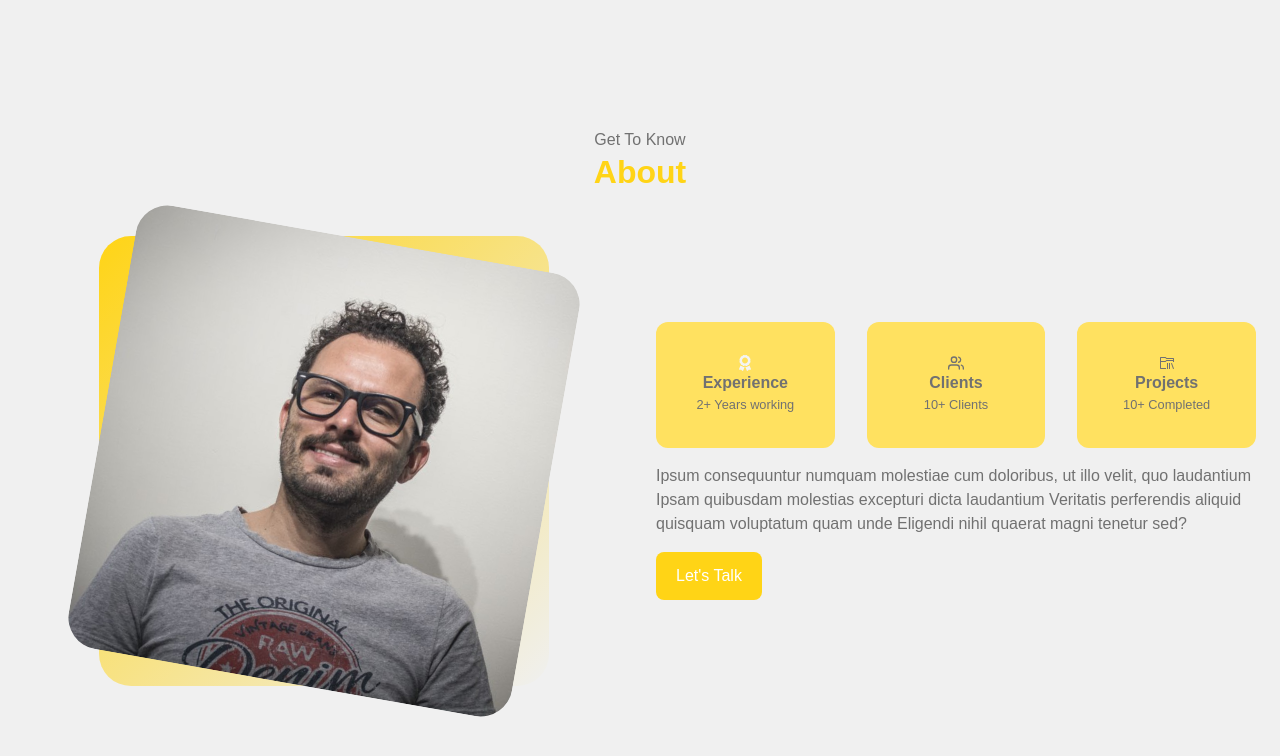
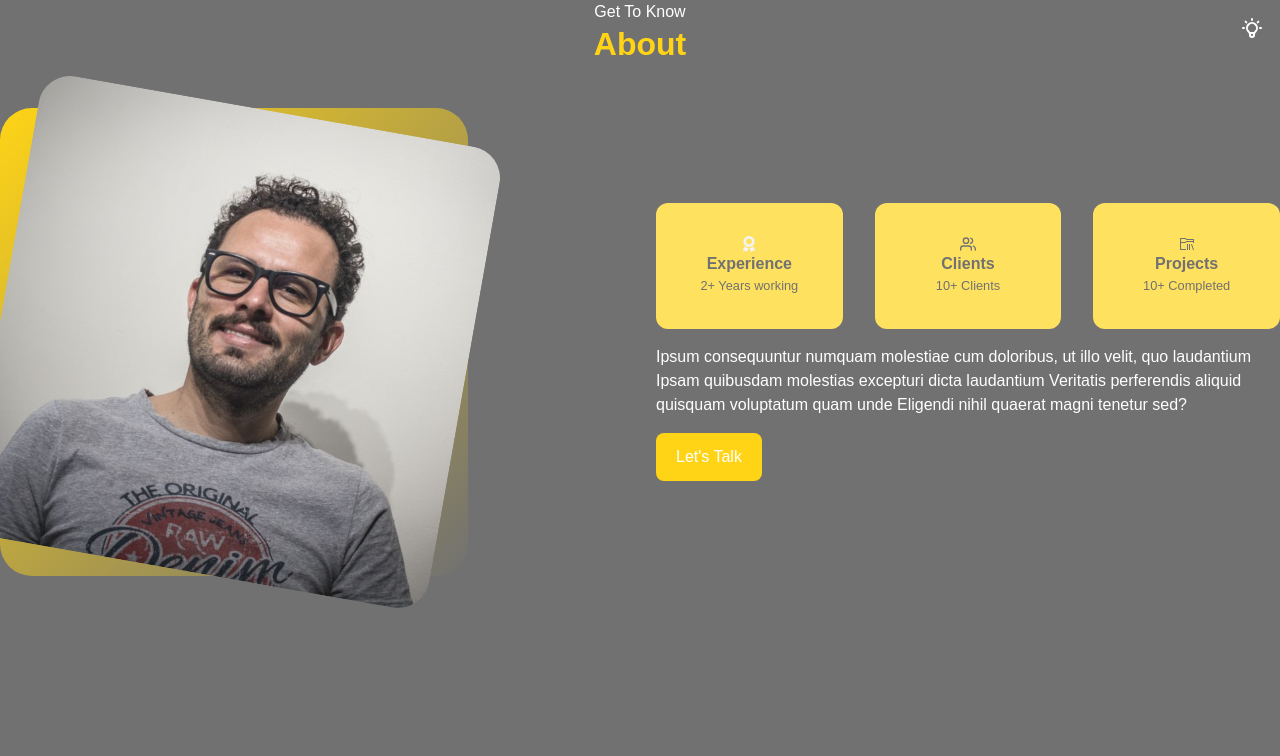
Before and after one commit to alejodelosrios/mar-developer, a React (Create React App) app: page /about in a window 1280 px wide. Shown: the top 756 px of the page. Built offline with nearby package versions, Linux system fonts and the light colour scheme.

Commit message:
style(App): Several changes applied  ✨
- DarkMode icons inverted
- About redirection added
- CSS Styles applied

```diff
--- a/src/App.tsx
+++ b/src/App.tsx
@@ -1,14 +1,15 @@
-import React from 'react'
 import { Routes, Route } from 'react-router-dom'
 import { Home } from './components/Home/Home'
 import { About } from './components/About/About'
+import { DarkModeButton } from './components/DarkMode/DarkModeButton'
 
 function App() {
   return (
-    <div className="text-dark font-poppins dark:text-white">
+    <div className="container w-full mx-auto text-dark font-poppins dark:text-white">
+      <DarkModeButton />
       <Routes>
         <Route path="/" element={<Home />} />
-        <Route path="about" element={<About />} />
+        <Route path="/about" element={<About />} />
       </Routes>
     </div>
   )
--- a/src/components/About/About.tsx
+++ b/src/components/About/About.tsx
@@ -7,10 +7,10 @@ import { SectionTitle } from '../SectionTitle/SectionTitle'
 
 export const About = () => {
   return (
-    <section id="about" className="mx-4 md:mx-6">
+    <section id="about" className="items-center mx-4 md:mx-0 flex-col-cont-full">
       <SectionTitle title="About" subtitle="Get To Know" />
       <div className="grid grid-cols-1 gap-8 place-items-center place-content-center md:grid-cols-2">
-        <div className="flex-cont-full justify-center">
+        <div className="justify-center md:justify-start flex-cont-full">
           <div className="grid place-items-center w-[60%] md:w-3/4 rounded-[2rem] aspect-square bg-gradient-to-br from-primary to-transparent">
             <img
               className="w-full aspect-square rounded-[2rem] overflow-hidden rotate-[10deg] hover:rotate-0 transition duration-500"
@@ -20,8 +20,8 @@ export const About = () => {
             />
           </div>
         </div>
-        <div className="flex-col-cont-full items-center  gap-4">
-          <div className="grid grid-cols-2 lg:grid-cols-3 w-full gap-8">
+        <div className="items-center flex-col-cont-full gap-4">
+          <div className="w-full grid grid-cols-2 lg:grid-cols-3 gap-8">
             <article className="about-card" data-testid="experienceCardId">
               <FaAward className="text-cgray" data-testid="cardIconId" />
               <h5>Experience</h5>
@@ -43,7 +43,7 @@ export const About = () => {
             quibusdam molestias excepturi dicta laudantium Veritatis perferendis aliquid quisquam
             voluptatum quam unde Eligendi nihil quaerat magni tenetur sed?
           </p>
-          <a className="btn self-start" href="#contact">
+          <a className="self-start btn" href="#contact">
             Let's Talk
           </a>
         </div>
--- a/src/components/DarkMode/DarkModeButton.tsx
+++ b/src/components/DarkMode/DarkModeButton.tsx
@@ -4,12 +4,12 @@ import useDarkMode from '../../hooks/useDarkMode'
 export const DarkModeButton = () => {
   const [colorTheme, setTheme] = useDarkMode()
   return (
-    <div className="fixed top-4 right-4 z-10">
+    <div className="fixed z-10 top-4 right-4">
       <span
         onClick={() => setTheme(colorTheme)}
-        className="w-10 h-10 bg-primary dark:text-white rounded-full shadow-lg cursor-pointer"
+        className="w-10 h-10 rounded-full shadow-lg cursor-pointer bg-primary dark:text-white"
       >
-        {colorTheme === 'dark' ? (
+        {colorTheme === 'light' ? (
           <svg
             className="w-6 h-6"
             fill="none"
--- a/src/components/Experience/Experience.tsx
+++ b/src/components/Experience/Experience.tsx
@@ -6,7 +6,7 @@ import { frontendSkills, backendSkills } from '../../utils/skills'
 
 export const Experience = () => {
   return (
-    <section id="experience" className="mx-4 md:mx-6">
+    <section id="experience" className="mx-4 mt-32 md:mx-0">
       <SectionTitle title="Experience" subtitle="What Skills I Have" />
       <div className="grid grid-cols-1 md:grid-cols-2 gap-4 md:gap-8">
         <MainCard data-testid="frontendcardid" title="Frontend Development">
--- a/src/components/Experience/SkillsCard/SkillsCard.tsx
+++ b/src/components/Experience/SkillsCard/SkillsCard.tsx
@@ -12,7 +12,9 @@ export const SkillsCard = ({ title, level, children }: Props) => {
       <div className="w-1/4 grid grid-cols-1 place-items-center">{children}</div>
       <div className="flex flex-col items-start justify-center w-3/4 ml-4">
         <h4 className="font-semibold">{title}</h4>
-          <small className="text-dark text-opacity-30 dark:text-cgray dark:text-opacity-50">{level}</small>
+        <small className="text-dark text-opacity-30 dark:text-cgray dark:text-opacity-50">
+          {level}
+        </small>
       </div>
     </div>
   )
--- a/src/components/Home/Home.tsx
+++ b/src/components/Home/Home.tsx
@@ -1,23 +1,19 @@
-import React from 'react'
-import { About } from '../About/About'
 import { Contact } from '../Contact/Contact'
-import { DarkModeButton } from '../DarkMode/DarkModeButton'
 import { Experience } from '../Experience/Experience'
 import { Footer } from '../Footer/Footer'
 import { Header } from '../Header/Header'
 import { Navbar } from '../Navbar/Navbar'
+import { Portfolio } from '../Portfolio/Portfolio'
 import { Testimonials } from '../Testimonials/Testimonials'
 
 export const Home = () => {
   return (
     <>
-      <DarkModeButton />
       <Header />
       <Navbar />
-      <About />
       <Experience />
+      <Portfolio />
       <Testimonials />
-      <h2>Portfolio</h2>
       <Contact />
       <Footer />
     </>
--- a/src/components/Navbar/Navbar.tsx
+++ b/src/components/Navbar/Navbar.tsx
@@ -4,22 +4,28 @@ import { RiUserSmileLine } from 'react-icons/ri'
 import { BiBook } from 'react-icons/bi'
 import { RiSuitcase3Line } from 'react-icons/ri'
 import { BiMessageSquareDetail } from 'react-icons/bi'
+import { useNavigate } from 'react-router-dom'
 
 export const Navbar = () => {
   const [activeNav, setActiveNav] = useState<string>('#home')
+  const navigate = useNavigate()
+  const goToAbout = () => {
+    setActiveNav('#about')
+    navigate('/about')
+  }
   return (
     <nav className="fixed z-10 justify-center py-3 text-white bg-black rounded-full opacity-30 px-7 left-1/2 -translate-x-2/4 bottom-8 flex-cont-max gap-4">
       <a className={activeNav === '#home' ? 'active' : ''} data-testid="homeId" href="#home">
         <RiHome6Line />
       </a>
-      <a
+      <div
+        id="about-link"
         className={activeNav === '#about' ? 'active' : ''}
         data-testid="aboutId"
-        onClick={() => setActiveNav('#about')}
-        href="#about"
+        onClick={() => goToAbout()}
       >
         <RiUserSmileLine />
-      </a>
+      </div>
       <a
         className={activeNav === '#portfolio' ? 'active' : ''}
         data-testid="portfolioId"
--- a/src/components/Testimonials/Testimonials.tsx
+++ b/src/components/Testimonials/Testimonials.tsx
@@ -1,5 +1,5 @@
 import React from 'react'
 
 export const Testimonials = () => {
-  return <div>Testimonials</div>
+  return <section className="mx-4 mt-32 md:mx-0">Testimonials</section>
 }
--- a/src/index.css
+++ b/src/index.css
@@ -2,13 +2,13 @@
 @tailwind components;
 @tailwind utilities;
 
-@import url('https://fonts.googleapis.com/css2?family=Poppins:wght@300;400;600;800&display=swap');
+@import url('https://fonts.googleapis.com/css2?family=Poppins:wght@200;300;400;600;800&display=swap');
 
 /* ============== General styles ================= */
 
 @layer base {
   html {
-    @apply container mx-auto scroll-smooth transition duration-500 bg-ligthgray;
+    @apply scroll-smooth transition duration-500 bg-ligthgray;
   }
   h1,
   h2,
@@ -21,8 +21,8 @@
   h1 {
     @apply text-4xl;
   }
-  section {
-    @apply h-screen mt-32;
+  p {
+    @apply font-extralight;
   }
   section > h2,
   section > h5 {
@@ -38,6 +38,9 @@
     backdrop-filter: blur(15px);
   }
   nav > a {
+    @apply flex p-2 text-2xl text-white bg-transparent rounded-full hover:bg-dark;
+  }
+  #about-link {
     @apply flex p-2 text-2xl text-white bg-transparent rounded-full hover:bg-dark;
   }
 }
```
